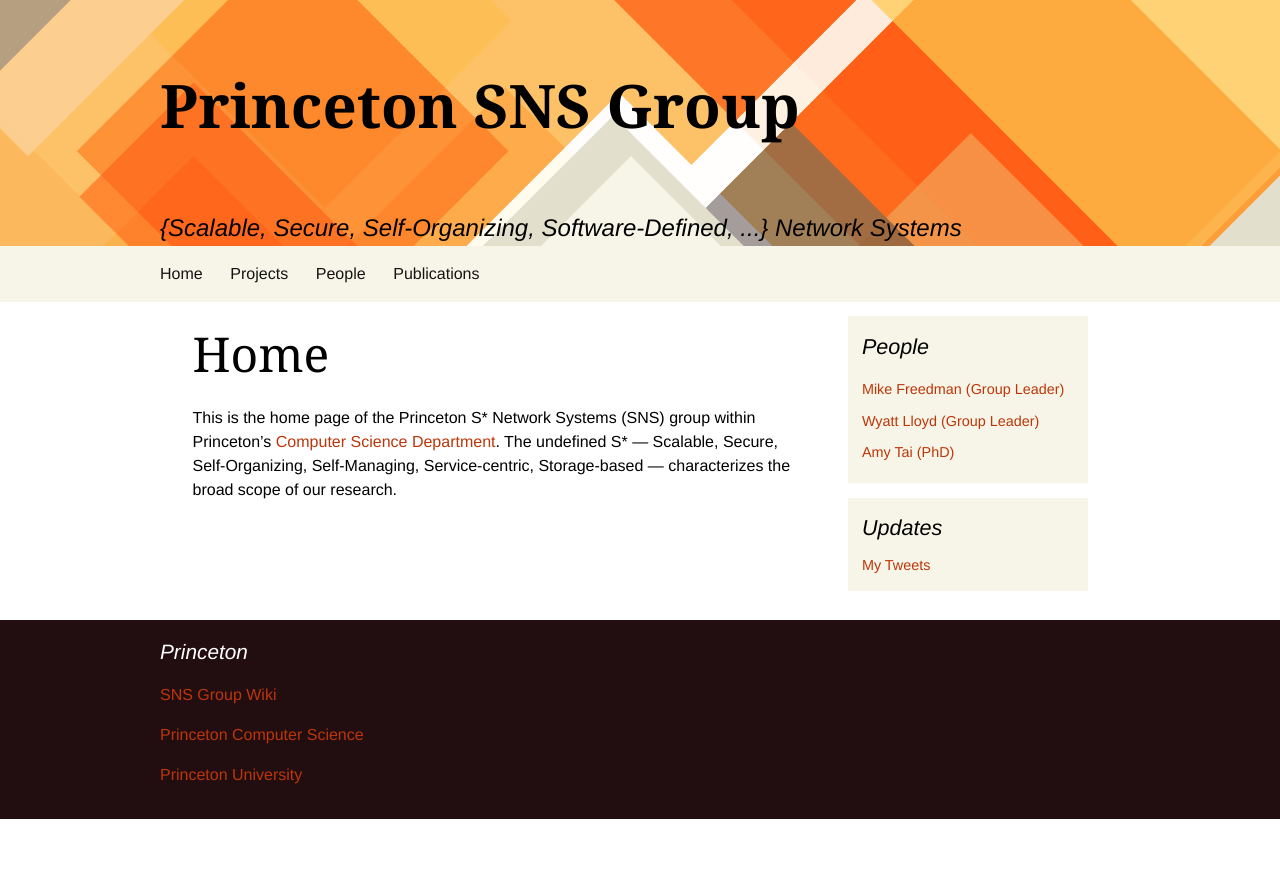
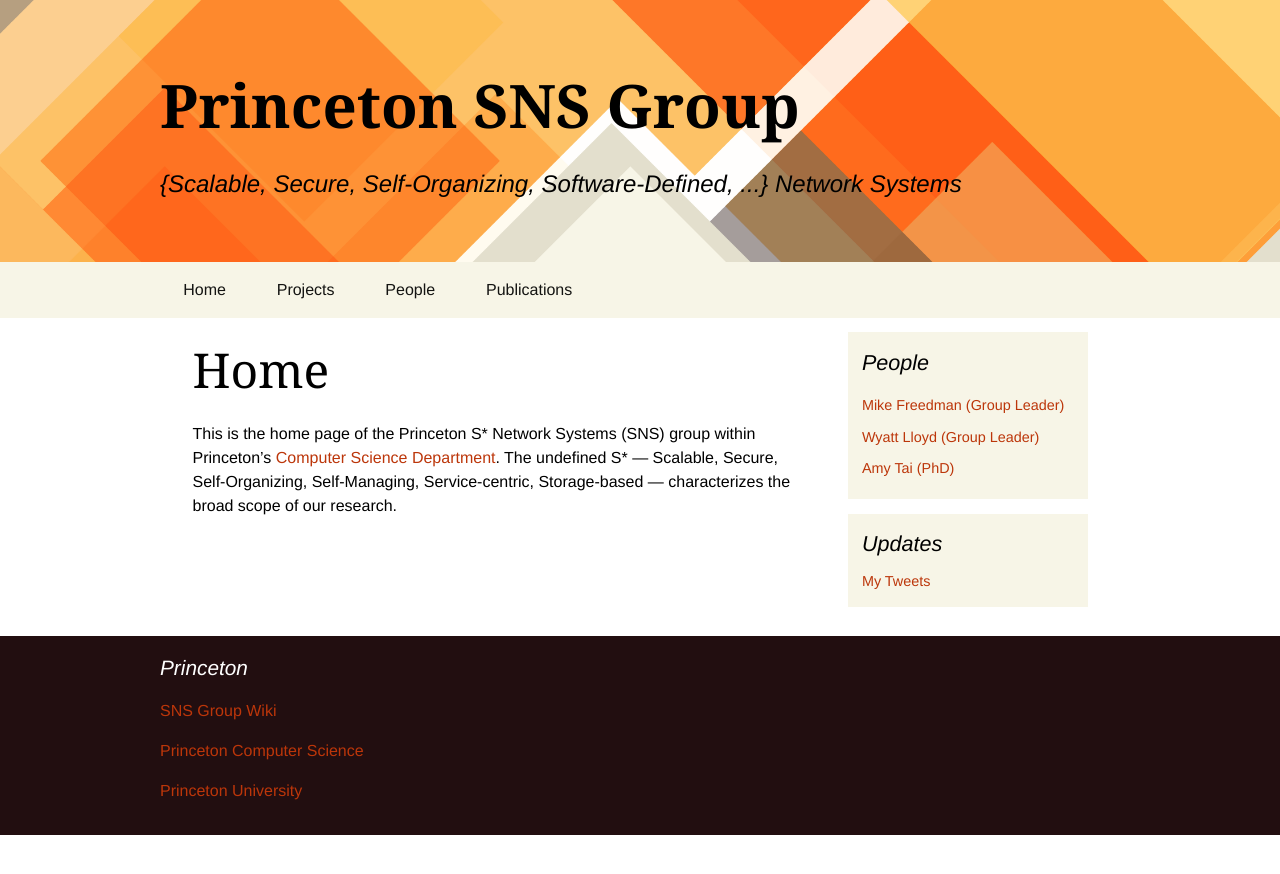
Before and after one commit to princeton-sns/www, a Jekyll site: the page built from home.md, in a window 1280 px wide. Shown: the top 874 px of the page. Built offline with Jekyll 4.4.1, drawn with Linux system fonts in a browser that asks for light colours; some web fonts are replaced.

Commit message:
style tweaks

```diff
--- a/_sass/base.scss
+++ b/_sass/base.scss
@@ -102,7 +102,7 @@ body > header {
   @media screen and (min-width: $desktop) {
     grid-template-columns: auto $desktop auto;
   }
-  grid-row-gap: 3.75em;
+  grid-row-gap: 1em;
   grid-template-areas:
     ". masthead ."
     ". tagline  .";
@@ -110,6 +110,7 @@ body > header {
   background: url(/assets/img/masthead.png) no-repeat scroll top;
   background-size: auto 100%;
   padding-top: 3.75em;
+  padding-bottom: 3.75em;
 
   h1 {
     grid-area: masthead;
@@ -153,11 +154,12 @@ nav {
         color: #141412;
         text-decoration: none;
         font-size: 1em;
-        padding: 1em 1.45em 1em 0;
+        padding: 1em 1.45em;
 
         &:hover, &:hover {
           background-color: #220e10;
           color: white;
+          text-decoration: none;
         }
       }
     }
```
